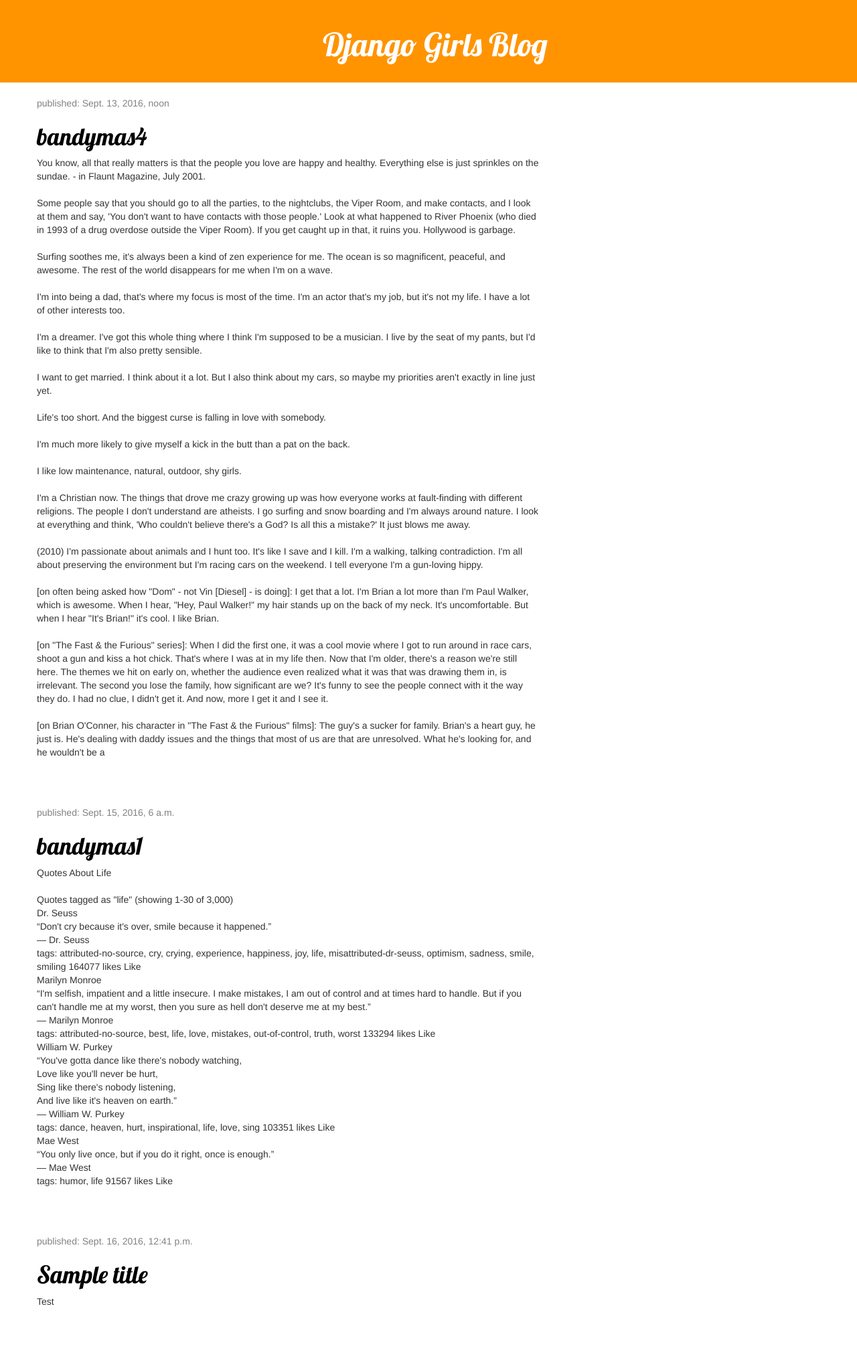
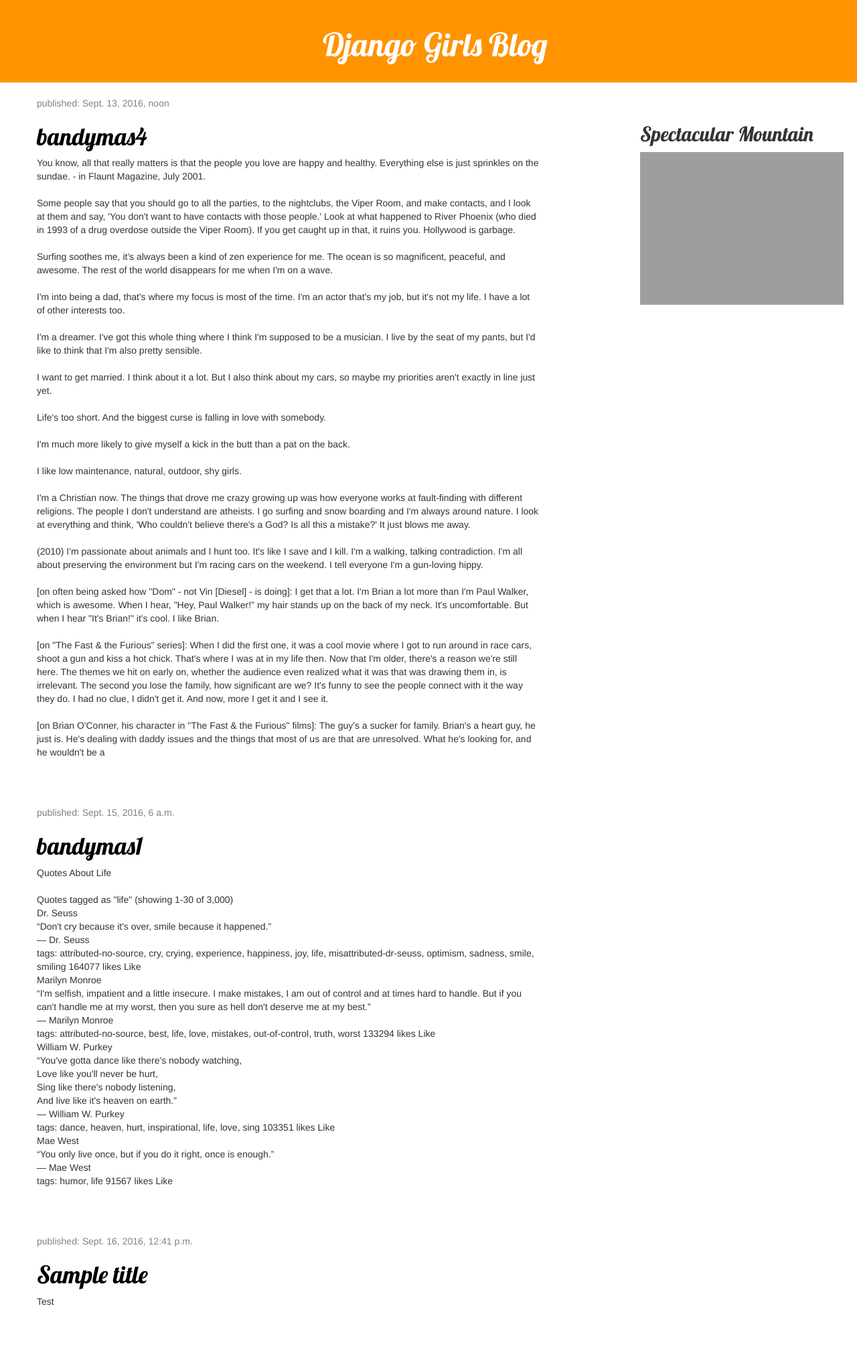
Before and after one commit to agnenevulyte/learn_django2, a Django app: page / in a window 1280 px wide. Shown: the whole page at 67% size. Run offline with Django 3.2, Linux system fonts and the light colour scheme; data comes from the database, SQL or seed files in the repository; some libraries are stand-ins or nearby versions; grey boxes are pictures that could not be loaded.

Commit message:
added picture

```diff
--- a/blog/static/css/blog.css
+++ b/blog/static/css/blog.css
@@ -47,3 +47,9 @@ h1, h2, h3, h4 {
 .post h1 a, .post h1 a:visited {
     color: #000000;
 }
+
+.mountain-picture {
+    padding: 20px;
+    font-size: 30pt;
+    float: right;
+}
--- a/blog/templates/blog/post_list.html
+++ b/blog/templates/blog/post_list.html
@@ -1,3 +1,4 @@
+<!DOCTYPE html>
 {% load staticfiles %}
 <html>
     <head>
@@ -11,6 +12,11 @@
        <div class="page-header">
            <h1><a href="/">Django Girls Blog</a></h1>
        </div>
+
+       <div class="mountain-picture">
+           <h2>Spectacular Mountain</h2>
+           <img src="http://feelgrafix.com/data_images/out/12/857116-mountain-lake.jpg" alt="Mountain View" style="width:304px;height:228px;">
+        </div>
 
     <div class="content container">
     <div class="row">
```
